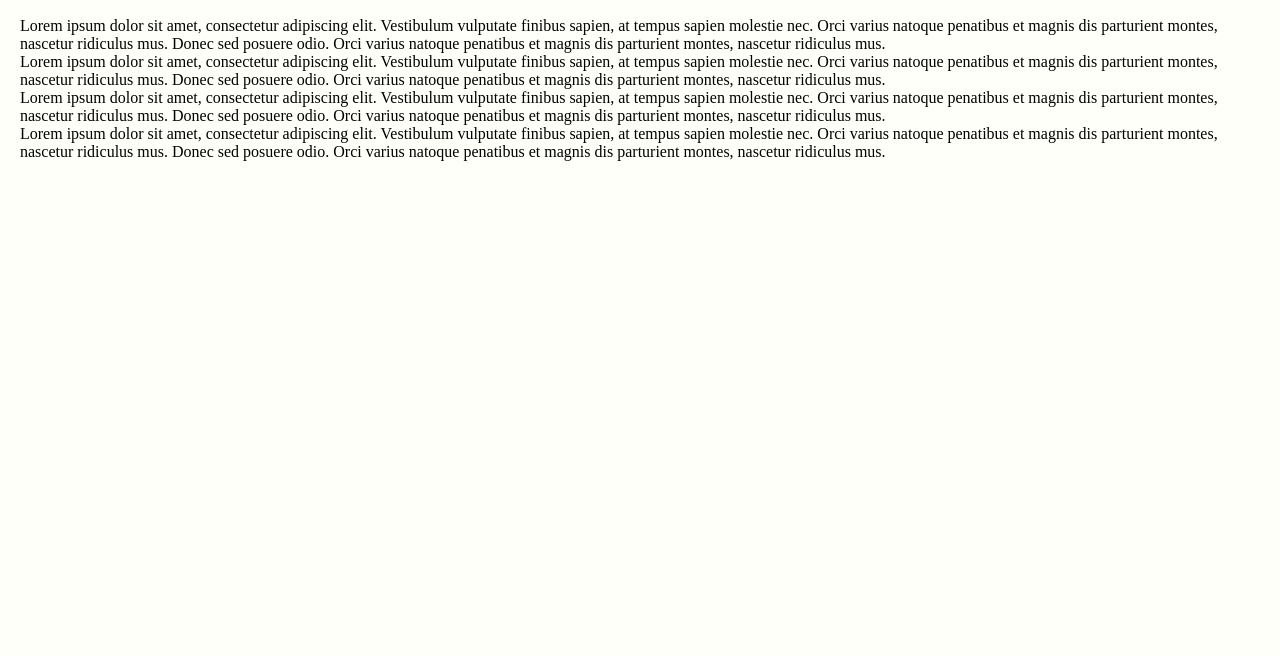
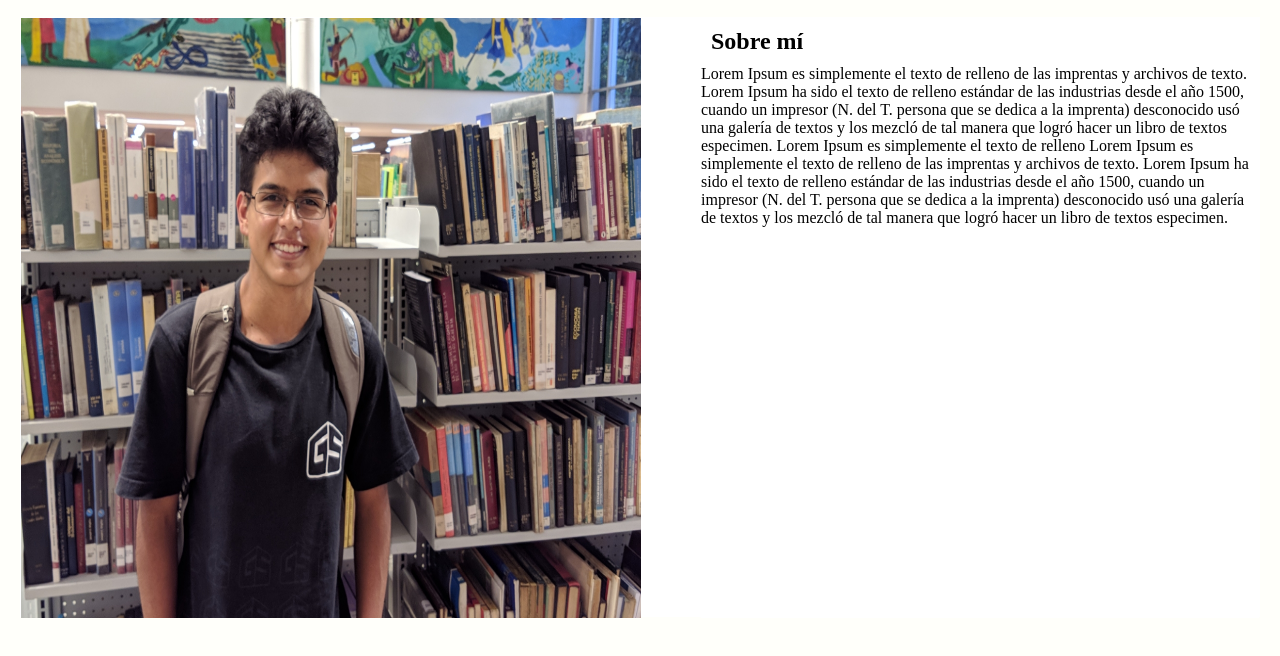
Before and after one commit to Trueqo/HV-Julian-B, a plain HTML site: page index.html in a window 1280 px wide. Shown: the part 62-718 px from the top of the page. Drawn offline with nearby package versions, Linux system fonts and the light colour scheme; files whose address does not match are found by name.

Commit message:
Segundo update

```diff
--- a/estilos.css
+++ b/estilos.css
@@ -85,3 +85,39 @@ section{
         font-size:30px;
     }
 }
+
+.contenedor{
+    margin:20;
+    width: auto;
+    height: 600px;
+
+    background:white;
+}
+
+.foto{
+    background-color:white;
+    height:100%;
+    width:50%;
+    float:left;
+    margin:1px;
+    border-radius:10px;
+
+}
+
+.informacion{
+    background-color:white;
+    height:100%;
+    width:45%;
+    float:right;
+    margin:1px;
+}
+
+.foto img{
+    height: 100%;
+    width:100%;
+
+}
+
+.informacion h1{
+    margin:10px;
+}
--- a/index.html
+++ b/index.html
@@ -23,30 +23,31 @@
         </nav>
     </header>
     <section>
-        <p>Lorem ipsum dolor sit amet, consectetur adipiscing elit.
-           Vestibulum vulputate finibus sapien, at tempus sapien molestie nec.
-           Orci varius natoque penatibus et magnis dis parturient montes, nascetur ridiculus mus.
-           Donec sed posuere odio. Orci varius natoque penatibus et magnis dis parturient montes,
-           nascetur ridiculus mus.
-        </p>
-        <p>Lorem ipsum dolor sit amet, consectetur adipiscing elit.
-            Vestibulum vulputate finibus sapien, at tempus sapien molestie nec.
-            Orci varius natoque penatibus et magnis dis parturient montes, nascetur ridiculus mus.
-            Donec sed posuere odio. Orci varius natoque penatibus et magnis dis parturient montes,
-            nascetur ridiculus mus.
-         </p>
-         <p>Lorem ipsum dolor sit amet, consectetur adipiscing elit.
-            Vestibulum vulputate finibus sapien, at tempus sapien molestie nec.
-            Orci varius natoque penatibus et magnis dis parturient montes, nascetur ridiculus mus.
-            Donec sed posuere odio. Orci varius natoque penatibus et magnis dis parturient montes,
-            nascetur ridiculus mus.
-         </p>
-         <p>Lorem ipsum dolor sit amet, consectetur adipiscing elit.
-            Vestibulum vulputate finibus sapien, at tempus sapien molestie nec.
-            Orci varius natoque penatibus et magnis dis parturient montes, nascetur ridiculus mus.
-            Donec sed posuere odio. Orci varius natoque penatibus et magnis dis parturient montes,
-            nascetur ridiculus mus.
-         </p>
+        <div class="contenedor">
+            <div class="foto">
+                <img src="img/fotoprincipal.png">
+            </div>
+            <div class="informacion">
+                <h1>
+                    Sobre mí
+                </h1>
+                <p>Lorem Ipsum es simplemente el texto de relleno
+                    de las imprentas y archivos de texto. Lorem Ipsum
+                    ha sido el texto de relleno estándar de las industrias
+                    desde el año 1500, cuando un impresor (N. del T.
+                    persona que se dedica a la imprenta) desconocido usó
+                    una galería de textos y los mezcló de tal manera que
+                    logró hacer un libro de textos especimen.
+                    Lorem Ipsum es simplemente el texto de relleno
+                    Lorem Ipsum es simplemente el texto de relleno
+                    de las imprentas y archivos de texto. Lorem Ipsum
+                    ha sido el texto de relleno estándar de las industrias
+                    desde el año 1500, cuando un impresor (N. del T.
+                    persona que se dedica a la imprenta) desconocido usó
+                    una galería de textos y los mezcló de tal manera que
+                    logró hacer un libro de textos especimen.</p>
+            </div>
+        </div>
     </section>
 
     <script src="https://code.jquery.com/jquery-latest.js"></script>
```
Also changed, not shown: img/fotoprincipal.png (added).
